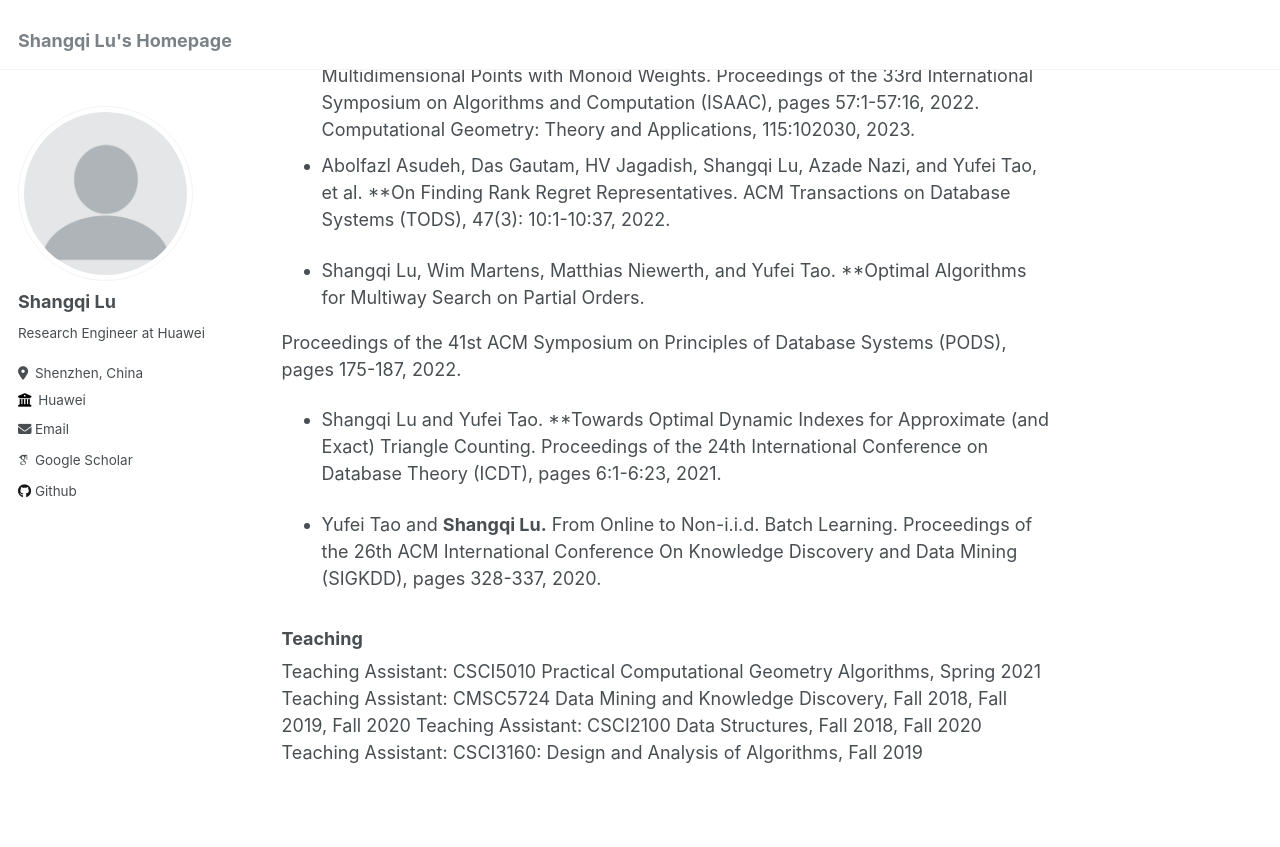
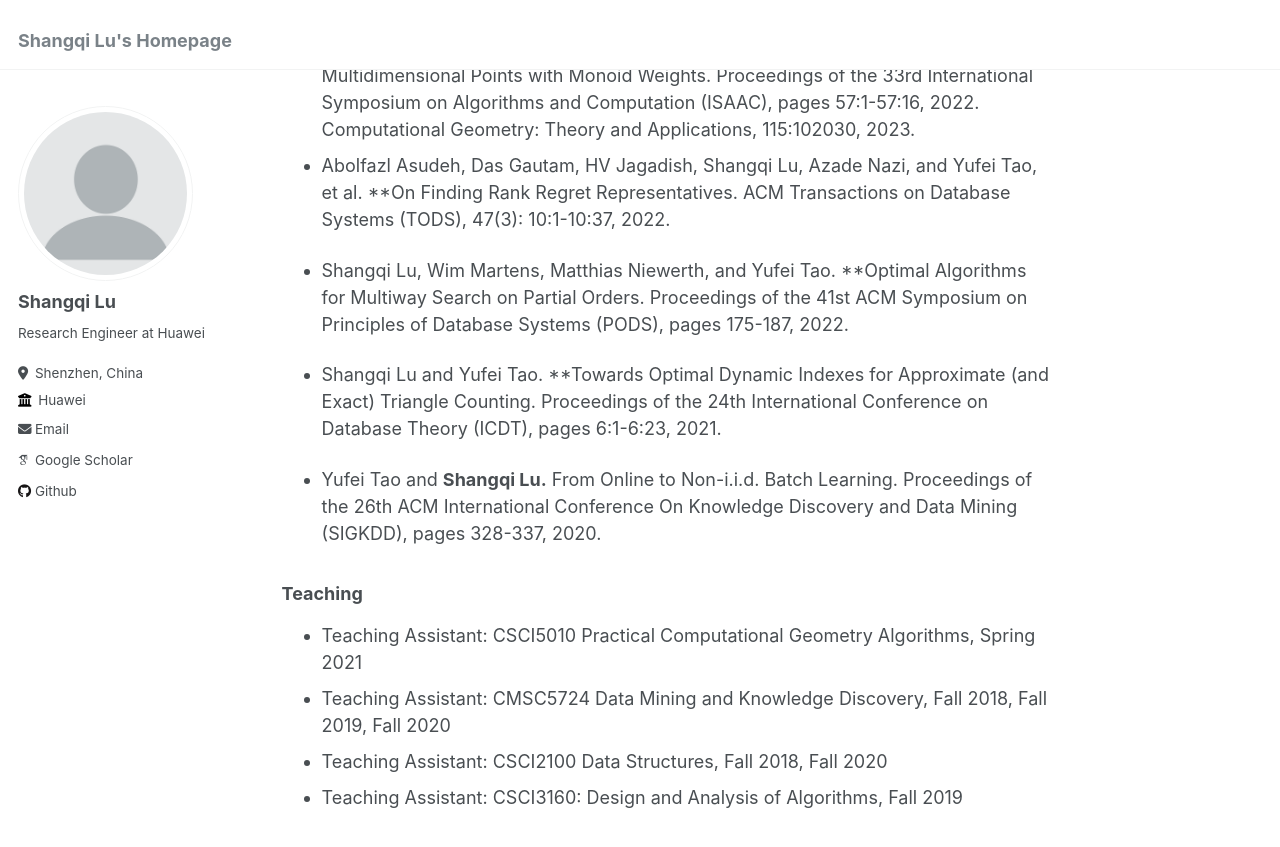
Before and after one commit to shangqilu/shangqilu.github.io, a Jekyll site: the page built from _pages/about.md, in a window 1280 px wide and 900 px high, scrolled down 1182 px. Shown: the top 847 px of the window. Built offline with Jekyll 4.4.1, drawn with Linux system fonts in a browser that asks for light colours; some web fonts are replaced; our own code applies the rules of GitHub Pages for plain Markdown files; some of the changed text lies outside the part shown.

```diff
--- a/_pages/about.md
+++ b/_pages/about.md
@@ -31,9 +30,7 @@ In publications marked with `**', authors are ordered alphabetically (by last na
 - Shangqi Lu and Yufei Tao. **Range Updates and Range Sum Queries on Multidimensional Points with Monoid Weights. Proceedings of the 33rd International Symposium on Algorithms and Computation (ISAAC), pages 57:1-57:16, 2022. Computational Geometry: Theory and Applications, 115:102030, 2023.
 - Abolfazl Asudeh, Das Gautam, HV Jagadish, Shangqi Lu, Azade Nazi, and Yufei Tao, et al. **On Finding Rank Regret Representatives. ACM Transactions on Database Systems (TODS), 47(3): 10:1-10:37, 2022.
 
-- Shangqi Lu, Wim Martens, Matthias Niewerth, and Yufei Tao. **Optimal Algorithms for Multiway Search on Partial Orders.
-
-Proceedings of the 41st ACM Symposium on Principles of Database Systems (PODS), pages 175-187, 2022.
+- Shangqi Lu, Wim Martens, Matthias Niewerth, and Yufei Tao. **Optimal Algorithms for Multiway Search on Partial Orders. Proceedings of the 41st ACM Symposium on Principles of Database Systems (PODS), pages 175-187, 2022.
 
 - Shangqi Lu and Yufei Tao. **Towards Optimal Dynamic Indexes for Approximate (and Exact) Triangle Counting. Proceedings of the 24th International Conference on Database Theory (ICDT), pages 6:1-6:23, 2021.
 
@@ -41,7 +38,7 @@ Proceedings of the 41st ACM Symposium on Principles of Database Systems (PODS),
 
 ### Teaching
 
-Teaching Assistant: CSCI5010 Practical Computational Geometry Algorithms, Spring 2021
-Teaching Assistant: CMSC5724 Data Mining and Knowledge Discovery, Fall 2018, Fall 2019, Fall 2020
-Teaching Assistant: CSCI2100 Data Structures, Fall 2018, Fall 2020
-Teaching Assistant: CSCI3160: Design and Analysis of Algorithms, Fall 2019
+- Teaching Assistant: CSCI5010 Practical Computational Geometry Algorithms, Spring 2021
+- Teaching Assistant: CMSC5724 Data Mining and Knowledge Discovery, Fall 2018, Fall 2019, Fall 2020
+- Teaching Assistant: CSCI2100 Data Structures, Fall 2018, Fall 2020
+- Teaching Assistant: CSCI3160: Design and Analysis of Algorithms, Fall 2019
```
Also changed, not shown: other parts of _pages/about.md (+0 -1 lines).
